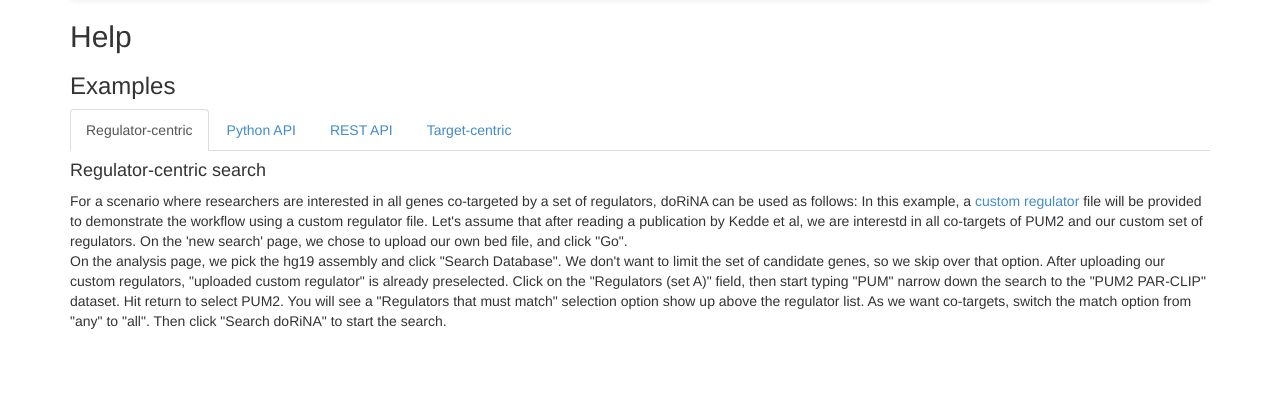
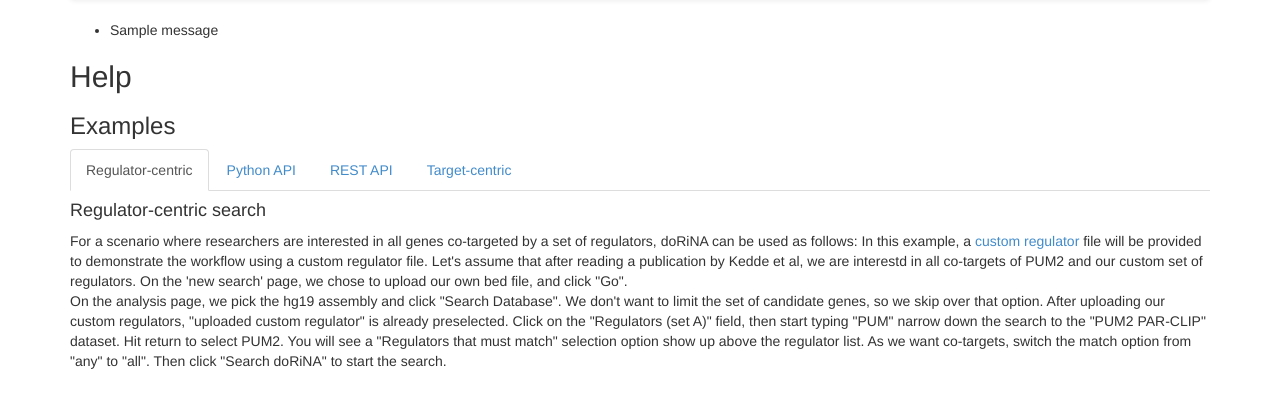
Before and after one commit to dieterich-lab/webdorina, a Flask app: page /help in a window 1280 px wide. Shown: the part 52-460 px from the top of the page. Run offline with Flask 2, Linux system fonts and the light colour scheme; one stand-in notice (Sample message) is shown.

Commit message:
display error message on upload failure

```diff
--- a/templates/layout.html
+++ b/templates/layout.html
@@ -25,6 +25,15 @@
       </ul>
     </nav>
 
+    {% with messages = get_flashed_messages(with_categories=true) %}
+      {% if messages %}
+        <ul class=flashes>
+          {% for category, message in messages %}
+            <li class="{{category}}">{{ message }}</li>
+          {% endfor %}
+        </ul>
+      {% endif %}
+    {% endwith %}
     {% block body %}{% endblock %}
 
   </div>
--- a/webdorina.py
+++ b/webdorina.py
@@ -4,7 +4,7 @@
 import os
 import uuid
 from os import path
-from flask import Flask, render_template, jsonify, request, abort, send_file, make_response
+from flask import Flask, flash, render_template, jsonify, request, abort, send_file, make_response
 from flask_redis import Redis
 from rq import Queue
 from dorina import utils, config
@@ -41,6 +41,8 @@ def index():
             dirname = SESSION_STORE.format(unique_id=unique_id)
             bedfile.save(path.join(dirname, filename))
             custom_regulator = 'true'
+        else:
+            flash(u'Bedfile must end on ".bed"', 'error')
     else:
         unique_id = _create_session()
 
```
